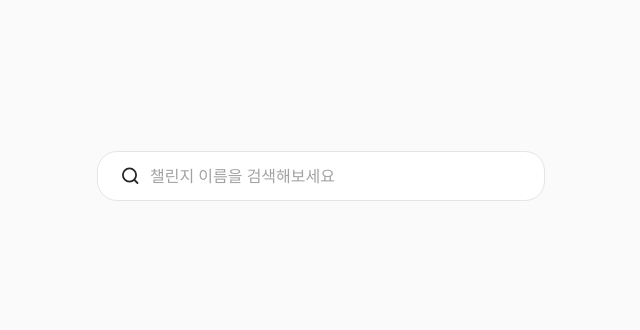
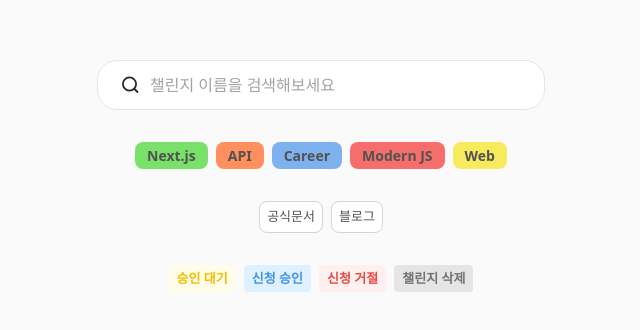
Before and after one commit to quothraven1122/13-docthru-2-FE, a Next.js app: page /test in a window 1280 px wide. Shown: the part 224-554 px from the top of the page, without its empty margins (319-959 px from the left). Built offline with nearby package versions, Linux system fonts and the light colour scheme.

Commit message:
feat: #15 chip 공통 컴포넌트 구현

```diff
--- a/src/app/test/page.jsx
+++ b/src/app/test/page.jsx
@@ -1,5 +1,6 @@
 "use client";
 
+import Chip from "@/components/Chip";
 import SearchBar from "@/components/SearchBar";
 
 // 해당 페이지는 공통 컴포넌트를 테스하기 위해 임시로 만든 페이지 입니다. 개발 완료후 삭제 예정 입니다.
@@ -9,8 +10,28 @@ export default function Page() {
   };
 
   return (
-    <div className="flex min-h-screen items-center justify-center bg-gray-50 p-8">
+    <div className="flex min-h-screen flex-col items-center justify-center gap-8 bg-gray-50 p-8">
       <SearchBar onSubmit={handleSubmit} />
+
+      <div className="flex flex-wrap items-center gap-2">
+        <Chip variant="field" value="Next.js" />
+        <Chip variant="field" value="API" />
+        <Chip variant="field" value="Career" />
+        <Chip variant="field" value="Modern JS" />
+        <Chip variant="field" value="Web" />
+      </div>
+
+      <div className="flex flex-wrap items-center gap-2">
+        <Chip variant="docType" value="공식문서" />
+        <Chip variant="docType" value="블로그" />
+      </div>
+
+      <div className="flex flex-wrap items-center gap-2">
+        <Chip variant="status" value="PENDING" />
+        <Chip variant="status" value="APPROVED" />
+        <Chip variant="status" value="REJECTED" />
+        <Chip variant="status" value="DELETED" />
+      </div>
     </div>
   );
 }
--- /dev/null
+++ b/src/components/Chip.jsx
@@ -0,0 +1,45 @@
+const FIELD_STYLES = {
+  "Next.js": "bg-[#79e16a]",
+  API: "bg-[#ff905e]",
+  Career: "bg-[#7eb2ee]",
+  "Modern JS": "bg-[#f66e6b]",
+  Web: "bg-[#f7ea5d]",
+};
+
+const STATUS_STYLES = {
+  PENDING: { label: "승인 대기", style: "bg-[#fffde7] text-[#f2bc00]" },
+  APPROVED: { label: "신청 승인", style: "bg-[#dff0ff] text-[#4095de]" },
+  REJECTED: { label: "신청 거절", style: "bg-[#fff0f0] text-[#e54946]" },
+  DELETED: { label: "챌린지 삭제", style: "bg-gray-200 text-gray-500" },
+};
+
+export default function Chip({ variant = "field", value, className = "" }) {
+  if (variant === "field") {
+    return (
+      <span
+        className={`inline-flex items-center justify-center rounded-[8px] px-[12px] py-[3px] text-[14px] font-bold text-gray-600 ${FIELD_STYLES[value] ?? "bg-gray-200"} ${className}`}
+      >
+        {value}
+      </span>
+    );
+  }
+
+  if (variant === "docType") {
+    return (
+      <span
+        className={`inline-flex items-center justify-center rounded-[8px] border border-gray-300 bg-white px-[7px] py-[5px] text-[13px] font-medium text-gray-600 ${className}`}
+      >
+        {value}
+      </span>
+    );
+  }
+
+  const status = STATUS_STYLES[value] ?? STATUS_STYLES.PENDING;
+  return (
+    <span
+      className={`inline-flex items-center justify-center rounded-[4px] px-[8px] py-[4px] text-[13px] font-semibold ${status.style} ${className}`}
+    >
+      {status.label}
+    </span>
+  );
+}
```
